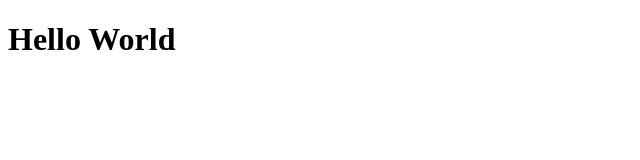
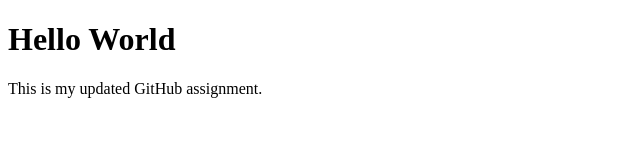
Before and after one commit to mubashirarfat09-netizen/My-Github-Assignment, a plain HTML site: page index.html in a window 1280 px wide. Shown: the whole page, without its empty margins (0-640 px from the left). Drawn offline with Linux system fonts and the light colour scheme.

Commit message:
Updated project

```diff
--- a/index.html
+++ b/index.html
@@ -6,6 +6,7 @@
     <title>Document</title>
 </head>
 <body>
-    <h1>Hello World</h1>
+    <h1>Hello World</h1><p>This is my updated GitHub assignment.</p>
+
 </body>
 </html>
```
